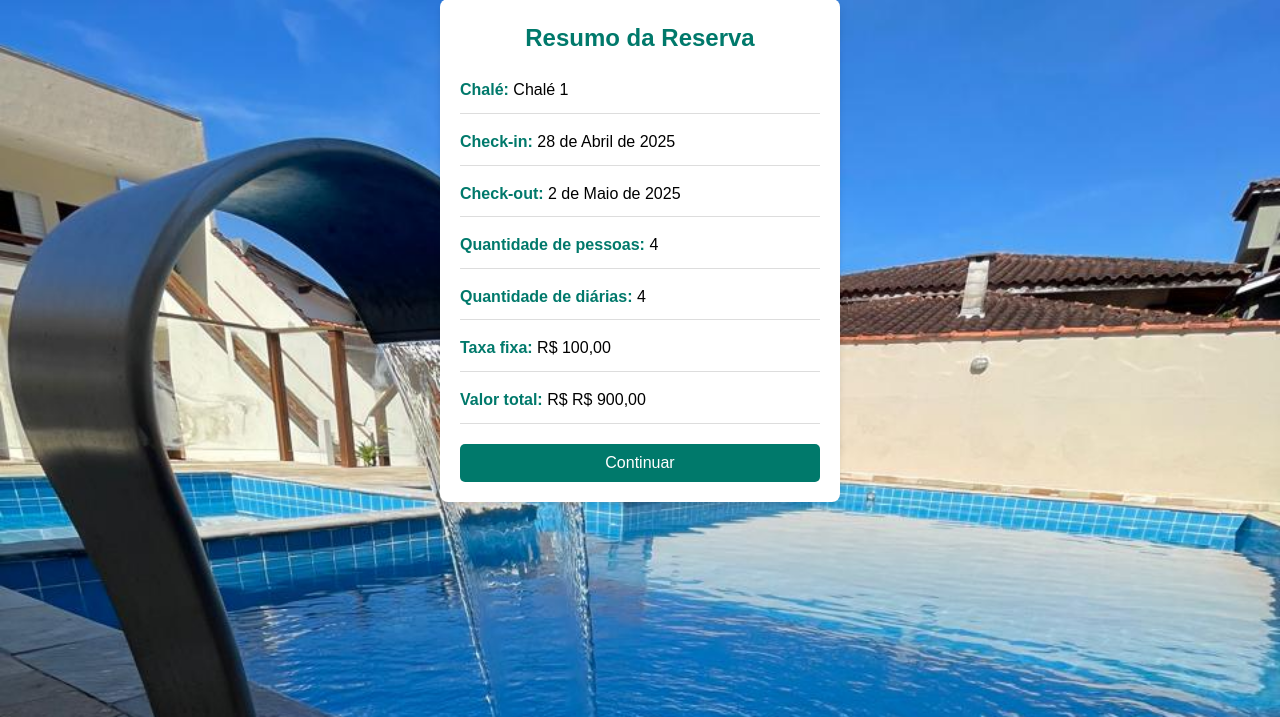
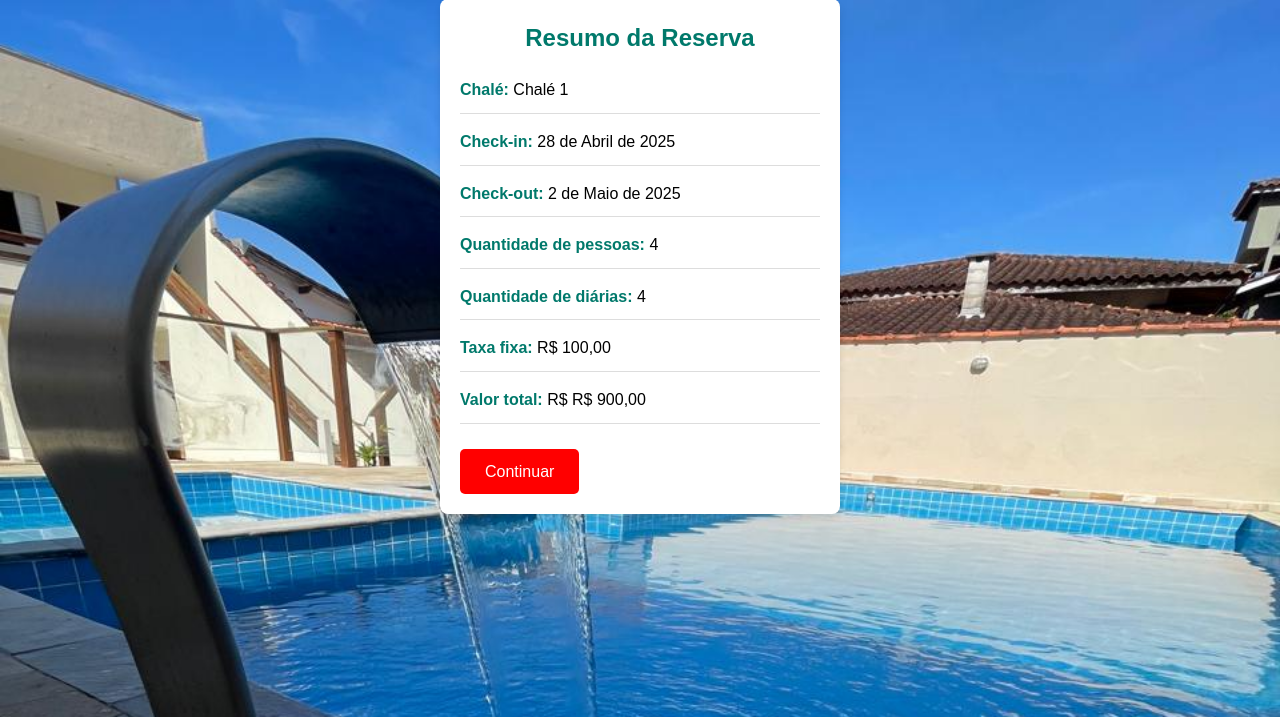
Before and after one commit to Rafael-Domiciano-Maia-Mateus/Site-Chale, a Django app: page /finalizar/14/ in a window 1280 px wide. Shown: the part 151-868 px from the top of the page. Run offline with Django 4.2, Linux system fonts and the light colour scheme; data comes from the database, SQL or seed files in the repository; both versions use the stored data as it was after the commit.

Commit message:
developing the booking homepage

```diff
--- a/chale/siteChale/static/css/finalizar.css
+++ b/chale/siteChale/static/css/finalizar.css
@@ -8,7 +8,7 @@ body {
     margin: 0;
     padding: 0;
     font-family: Arial, sans-serif;
-    background: url("../img/fotoChale.jpg") no-repeat center center fixed;
+    background: url('../img/fotoChale.jpg') no-repeat center center fixed;
     background-size: cover;
     background-position: center;
     background-repeat: no-repeat;
@@ -60,22 +60,24 @@ h2 {
     margin-top: 20px;
 }
 
-button {
-    display: block;
-    width: 100%;
-    padding: 10px;
-    margin-top: 20px;
-    background-color: #00796b;
-    color: #fff;
-    border: none;
-    border-radius: 5px;
-    font-size: 16px;
-    cursor: pointer;
-    transition: background-color 0.3s ease;
+.center {
+    align-items: center;
 }
 
-button:hover {
-    background-color: #004d40;
+.link-reserva {
+    text-decoration: none;
+    color: white;
+    font-size: 16px;
+    background-color: red;
+    padding: 10px 25px;
+    border-radius: 5px;
+    transition: 0.3s;
+    display: inline-block;
+    margin-top: 10px;
+}
+
+.link-reserva:hover {
+    background-color: darkred;
 }
 
 #loader {
--- a/chale/siteChale/templates/finalizar.html
+++ b/chale/siteChale/templates/finalizar.html
@@ -23,7 +23,9 @@
                 <p><strong>Quantidade de diárias:</strong> {{ dias }}</p>
                 <p><strong>Taxa fixa:</strong> R$ {{ taxa }}</p>
                 <p><strong>Valor total:</strong> R$ {{ valor_total }}</p>
-                <button type="submit">Continuar</button>
+                <div class="center"></div>
+                    <a href="{% url 'home_reservas' %}" class="link-reserva">Continuar</a>
+                </div>
             </div>
         </div>
         <script type="module" src="{% static 'js/script.js' %}"></script>
--- a/chale/siteChale/templates/minha_conta.html
+++ b/chale/siteChale/templates/minha_conta.html
@@ -17,9 +17,11 @@
                 <h2>Usuário</h2>
                 <p><strong>Nome:</strong> {{ nome }}</p>
                 <p><strong>E-mail:</strong> {{ email }}</p>
-                <p><strong>telefone:</strong> {{ telefone }}</p>
+                <p><strong>Telefone:</strong> {{ telefone }}</p>
                 <div class="link-reserva">
-                    <a href="{% url 'reservas' %}" class="link-hospedagem">Verifique sua reserva</a>
+                    <a href="{% url 'home_reservas' %}" class="link-hospedagem"
+                        >Verifique sua reserva</a
+                    >
                 </div>
             </div>
         </div>
--- a/chale/siteChale/urls.py
+++ b/chale/siteChale/urls.py
@@ -17,6 +17,5 @@ urlpatterns = [
     path('datas_indisponiveis/', datas_indisponiveis, name='datas_indisponiveis'),
     path('obter_max_pessoas/', obter_max_pessoas, name='obter_max_pessoas'),
     path('administracao/', administracao, name='administracao'),
-    path('hospedagem/', hospedagem, name='hospedagem'),
     path('home_reservas/', home_reservas, name='home_reservas'),
 ] + static(settings.STATIC_URL, document_root=settings.STATIC_ROOT)
--- a/chale/siteChale/views.py
+++ b/chale/siteChale/views.py
@@ -290,8 +290,18 @@ def upload_foto(request):
     return render(request, 'upload_foto.html', {'form': form})
 
 
-def hospedagem(request):
-    return render(request, 'hospedagem.html')
+def home_reservas(request):
+    cliente = Cliente.objects.get(usuario=request.user)
+    reserva = Reserva.objects.filter(cliente=cliente).last()
+    return render(request, 'home_reservas.html', {
+        'nome': cliente.nome if reserva else '',
+        'email': cliente.email if reserva else '',
+        'telefone': cliente.telefone if reserva else '',
+        'chale': reserva.chale.nomeChale if reserva else '',
+        'checkin': reserva.checkin if reserva else '',
+        'checkout': reserva.checkout if reserva else '',
+        'numero_pessoas': reserva.quantidadePessoas if reserva else '',
+    })
 
 
 def login_view(request):
```
Also changed, not shown: chale/siteChale/static/css/home_reservas.css (+8 -5 lines), chale/siteChale/templates/home_reservas.html (+7 -1 lines), chale/db.sqlite3.
